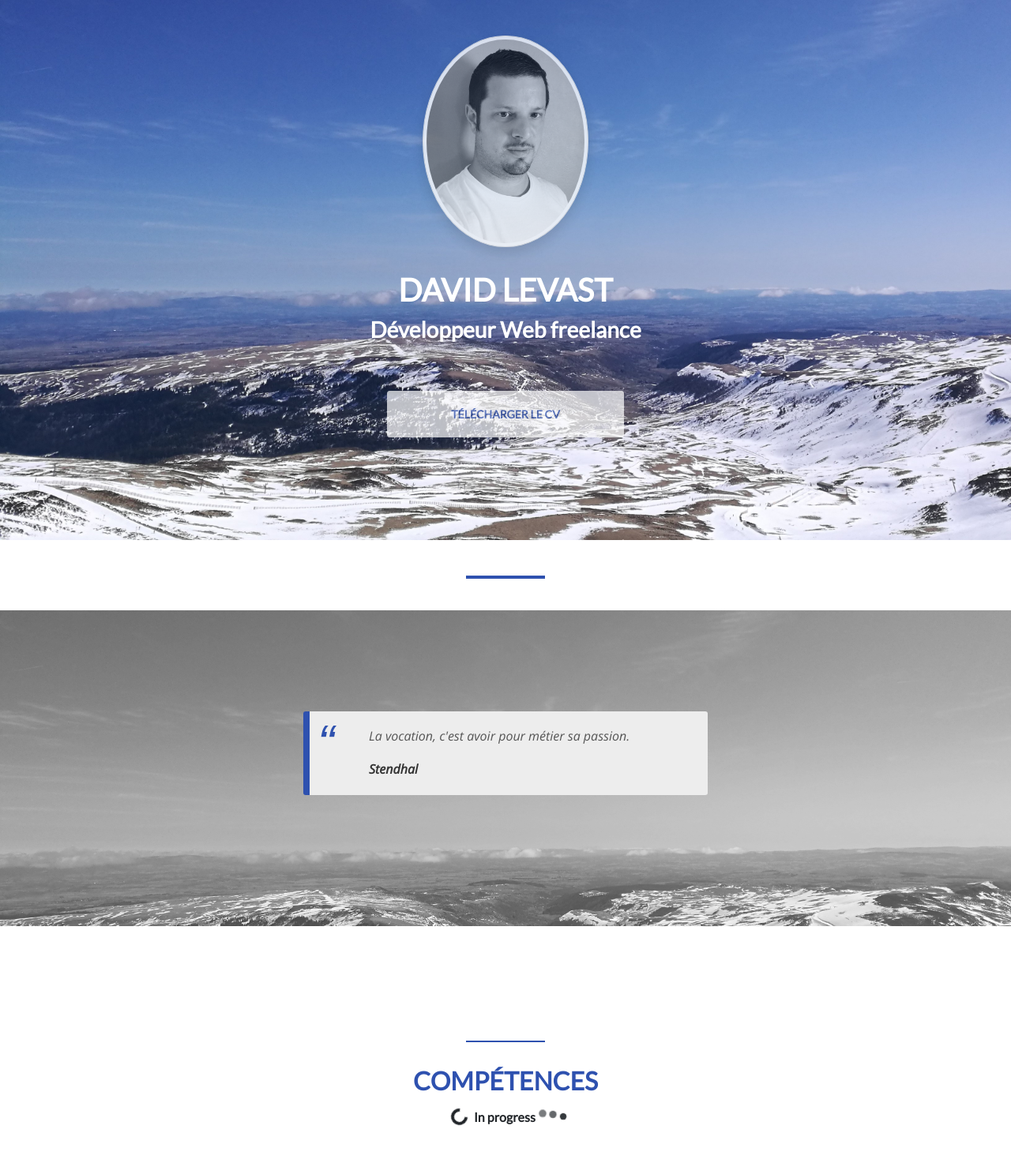
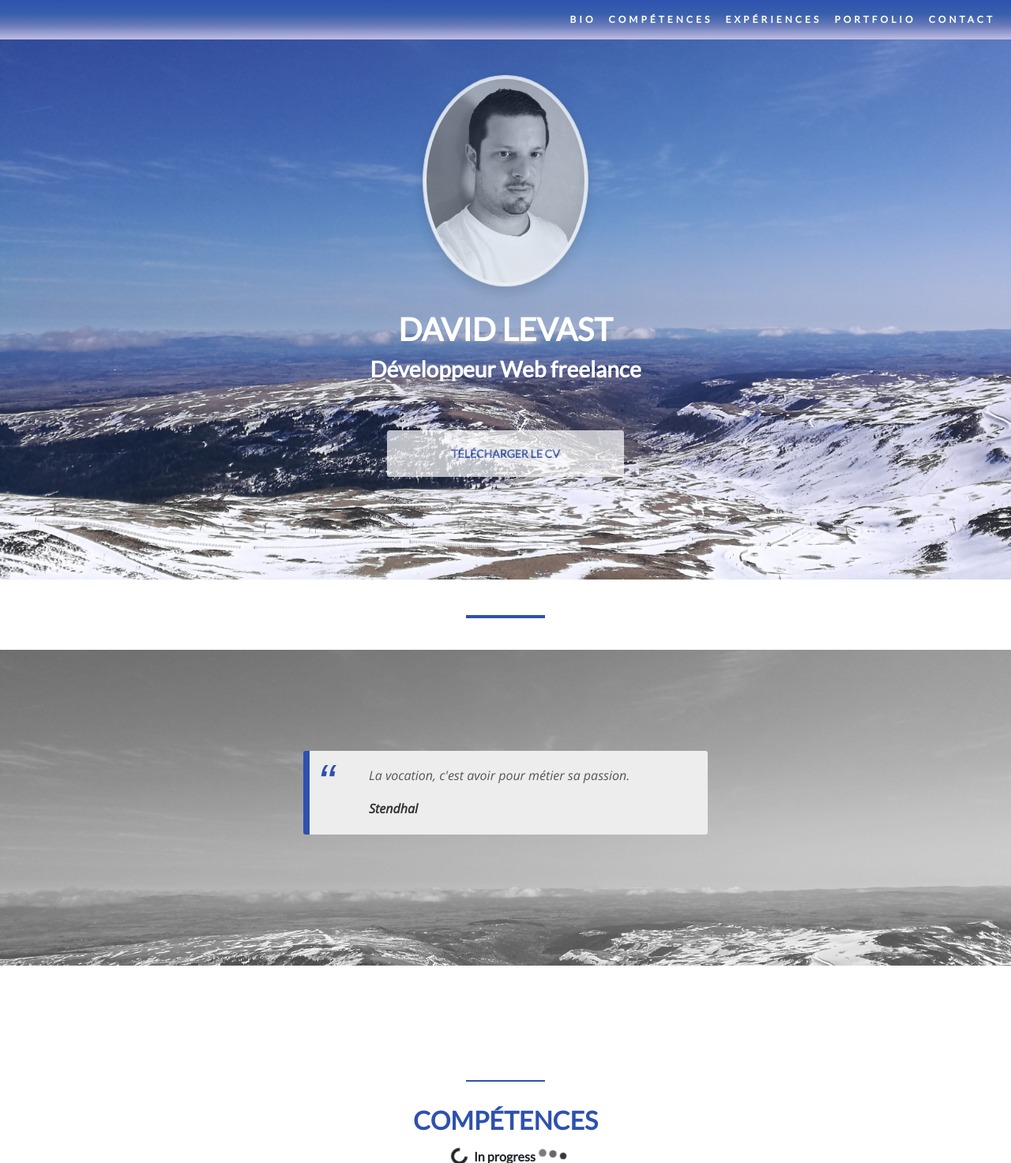
Before and after one commit to dasyx/curriculum_vitae, a PHP site: page / in a window 1280 px wide. Shown: the top 1473 px of the page at 79% size. Run offline with PHP 8.4, Linux system fonts and the light colour scheme.

Commit message:
header nav + navbar collapse

```diff
--- a/css/base/_footer.scss
+++ b/css/base/_footer.scss
@@ -7,7 +7,7 @@
     background: $background_main;
 }
 #contact .container h2 {
-    margin: 30px 0px;
+    margin: 50px 0px;
     text-transform: uppercase;
     text-align: center;
     color: $background_main;
--- /dev/null
+++ b/css/base/_navigation.scss
@@ -0,0 +1,25 @@
+.navbar {
+    display: flex;
+    background: $background_gradient;
+    font-size: 12px;
+    letter-spacing: 4px;
+    text-transform: uppercase;
+    font-weight: bold;
+}
+.nav .navbar-nav {
+    text-align: center;
+}
+.navbar .navbar-collapse {
+    text-align: center;
+}
+.navbar-expand-lg .navbar-collapse {
+    justify-content: flex-end;
+}
+
+.navbar li a {
+    color: #fff !important;
+}
+.navbar-nav li a:hover, .navbar-nav li.active a {
+    color: #3855a3 !important;
+    background-color: #fff !important;
+}
--- a/css/layouts/_section_about.scss
+++ b/css/layouts/_section_about.scss
@@ -3,14 +3,14 @@ section .head_banner {
     padding-bottom: 40px;
 }
 
-.about, .bg-divider {
+#about, .bg-divider {
     background: url("../img/background/lioran_crop.jpg");
     background-size: cover;
     background-attachment: fixed;
     background-repeat: no-repeat;
 }
 
-.about img {
+#about img {
     max-width: 50%;
     width: 400px;
     height: auto;
@@ -20,13 +20,13 @@ section .head_banner {
     box-shadow: .5rem 1rem rgba(#000, .7);
 }
 
-.about .head_banner h1 {
+#about .head_banner h1 {
     margin-top: 30px;
     color: #fff;
     text-transform: uppercase;
 }
 
-.about .head_banner h3 {
+#about .head_banner h3 {
     margin: 10px 0px;
     color: #fff;
 }
--- a/css/styles.css
+++ b/css/styles.css
@@ -95,7 +95,7 @@ h1, h2, h3, h4, h5, h6 {
 }
 
 #contact .container h2 {
-  margin: 30px 0px;
+  margin: 50px 0px;
   text-transform: uppercase;
   text-align: center;
   color: #2e51af;
@@ -107,19 +107,54 @@ h1, h2, h3, h4, h5, h6 {
   font-size: xx-large;
 }
 
+.navbar {
+  display: -webkit-box;
+  display: -ms-flexbox;
+  display: flex;
+  background: -webkit-gradient(linear, left top, left bottom, from(#2e51af), color-stop(#3055af), color-stop(#3259ae), color-stop(#355cad), color-stop(#3960ac), color-stop(#4968b0), color-stop(#5771b4), color-stop(#6479b8), color-stop(#7c89c3), color-stop(#939acd), color-stop(#a9acd8), to(#bebee3));
+  background: linear-gradient(to bottom, #2e51af, #3055af, #3259ae, #355cad, #3960ac, #4968b0, #5771b4, #6479b8, #7c89c3, #939acd, #a9acd8, #bebee3);
+  font-size: 12px;
+  letter-spacing: 4px;
+  text-transform: uppercase;
+  font-weight: bold;
+}
+
+.nav .navbar-nav {
+  text-align: center;
+}
+
+.navbar .navbar-collapse {
+  text-align: center;
+}
+
+.navbar-expand-lg .navbar-collapse {
+  -webkit-box-pack: end;
+      -ms-flex-pack: end;
+          justify-content: flex-end;
+}
+
+.navbar li a {
+  color: #fff !important;
+}
+
+.navbar-nav li a:hover, .navbar-nav li.active a {
+  color: #3855a3 !important;
+  background-color: #fff !important;
+}
+
 section .head_banner {
   text-align: center;
   padding-bottom: 40px;
 }
 
-.about, .bg-divider {
+#about, .bg-divider {
   background: url("../img/background/lioran_crop.jpg");
   background-size: cover;
   background-attachment: fixed;
   background-repeat: no-repeat;
 }
 
-.about img {
+#about img {
   max-width: 50%;
   width: 400px;
   height: auto;
@@ -130,13 +165,13 @@ section .head_banner {
           box-shadow: 0.5rem 1rem rgba(0, 0, 0, 0.7);
 }
 
-.about .head_banner h1 {
+#about .head_banner h1 {
   margin-top: 30px;
   color: #fff;
   text-transform: uppercase;
 }
 
-.about .head_banner h3 {
+#about .head_banner h3 {
   margin: 10px 0px;
   color: #fff;
 }
--- a/css/styles.scss
+++ b/css/styles.scss
@@ -4,6 +4,7 @@
 @import "./base/base";
 @import "./base/typo";
 @import "./base/footer";
+@import "./base/navigation";
 
 @import "./layouts/section_about";
 @import "./layouts/section_quote";
--- a/index.html
+++ b/index.html
@@ -22,7 +22,25 @@
 </head>
 
 <body>
-    <section class="container-fluid about bg-banniere">
+    <nav class="navbar navbar-expand-lg navbar-dark navbar-fixed-top">
+        <div class="container-fluid">
+            <div class="navbar-header">
+                <button type="button" class="navbar-toggler" data-toggle="collapse" data-target="#myNavbar">
+                    <span class="navbar-toggler-icon"></span>
+                </button>
+            </div>
+            <div class="collapse navbar-collapse" id="myNavbar">
+                <ul class="nav navbar-nav">
+                    <li class="nav-item"><a class="nav-link" href="#about">Bio</a></li>
+                    <li class="nav-item"><a class="nav-link" href="#skills">Compétences</a></li>
+                    <li class="nav-item"><a class="nav-link" href="#experience">Expériences</a></li>
+                    <li class="nav-item"><a class="nav-link" href="#portfolio">Portfolio</a></li>
+                    <li class="nav-item"><a class="nav-link" href="#contact">Contact</a></li>
+                </ul>
+            </div>
+        </div>
+    </nav>
+    <section class="container-fluid bg-banniere" id="about">
         <div class="col-xs-8 col-md-4 profile-picture">
             <img src="img/moi.jpg" alt="David Levast" class="rounded-circle img-thumbnail shadow"
                 data-holder-rendered="true" />
```
Also changed, not shown: 1 other file.
